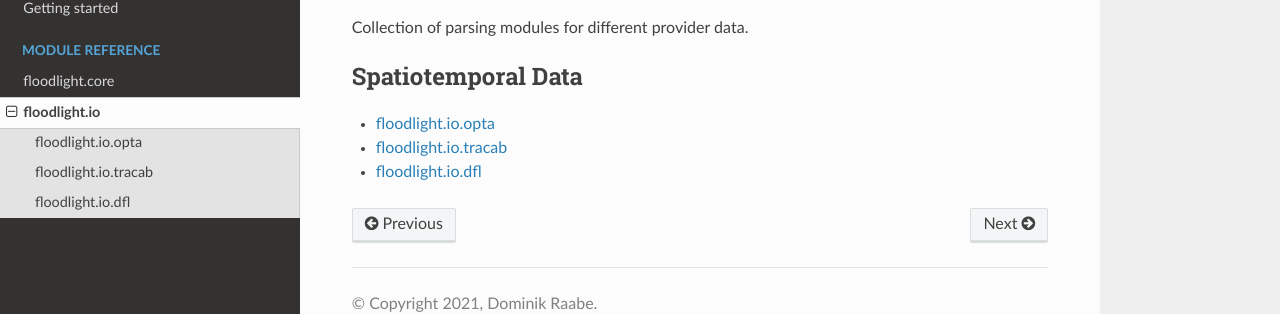
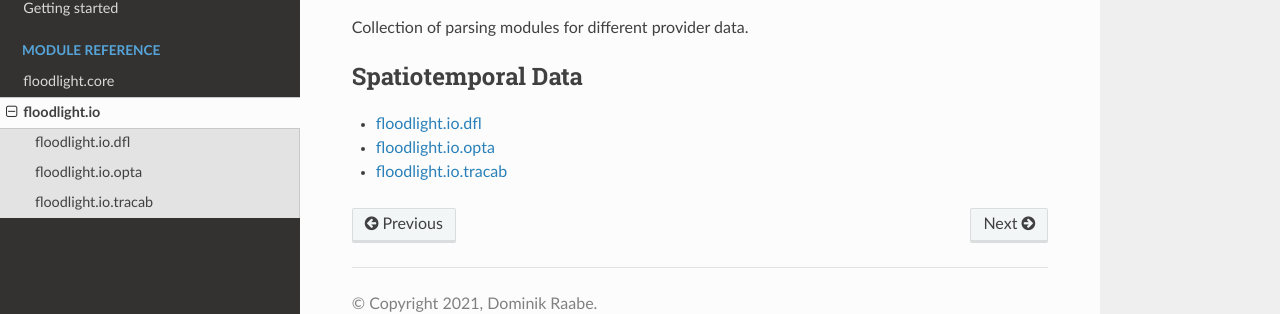
Before and after one commit to floodlight-sports/floodlight, a Sphinx documentation site: the page built from docs/source/modules/io/io.rst, in a window 1280 px wide. Shown: the part 144-458 px from the top of the page. Built offline with Sphinx 7.4.7 and the Read the Docs theme 2.0.0, drawn with Linux system fonts in a browser that asks for light colours.

Commit message:
docs: alphabethical

```diff
--- a/docs/source/modules/io/io.rst
+++ b/docs/source/modules/io/io.rst
@@ -8,6 +8,6 @@ Collection of parsing modules for different provider data.
    :maxdepth: 1
    :caption: Spatiotemporal Data
 
+   dfl
    opta
    tracab
-   dfl
```
